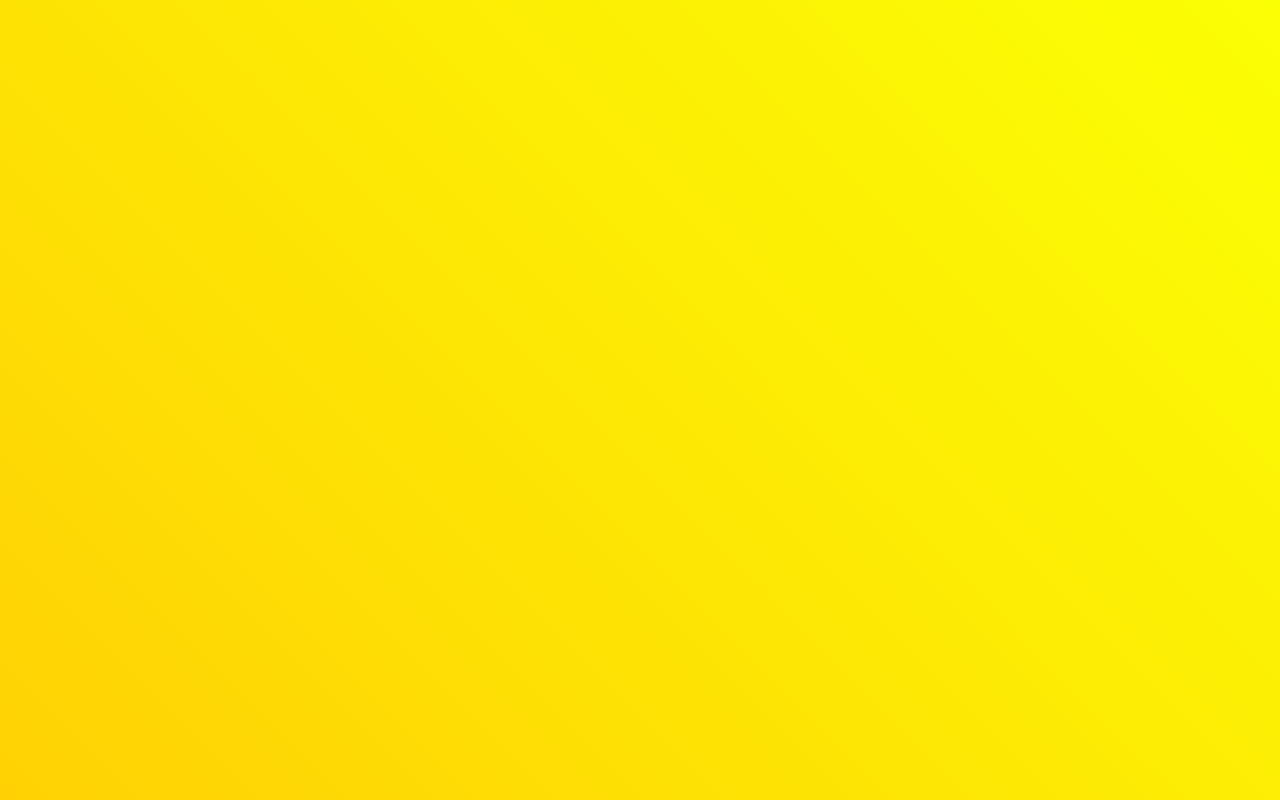
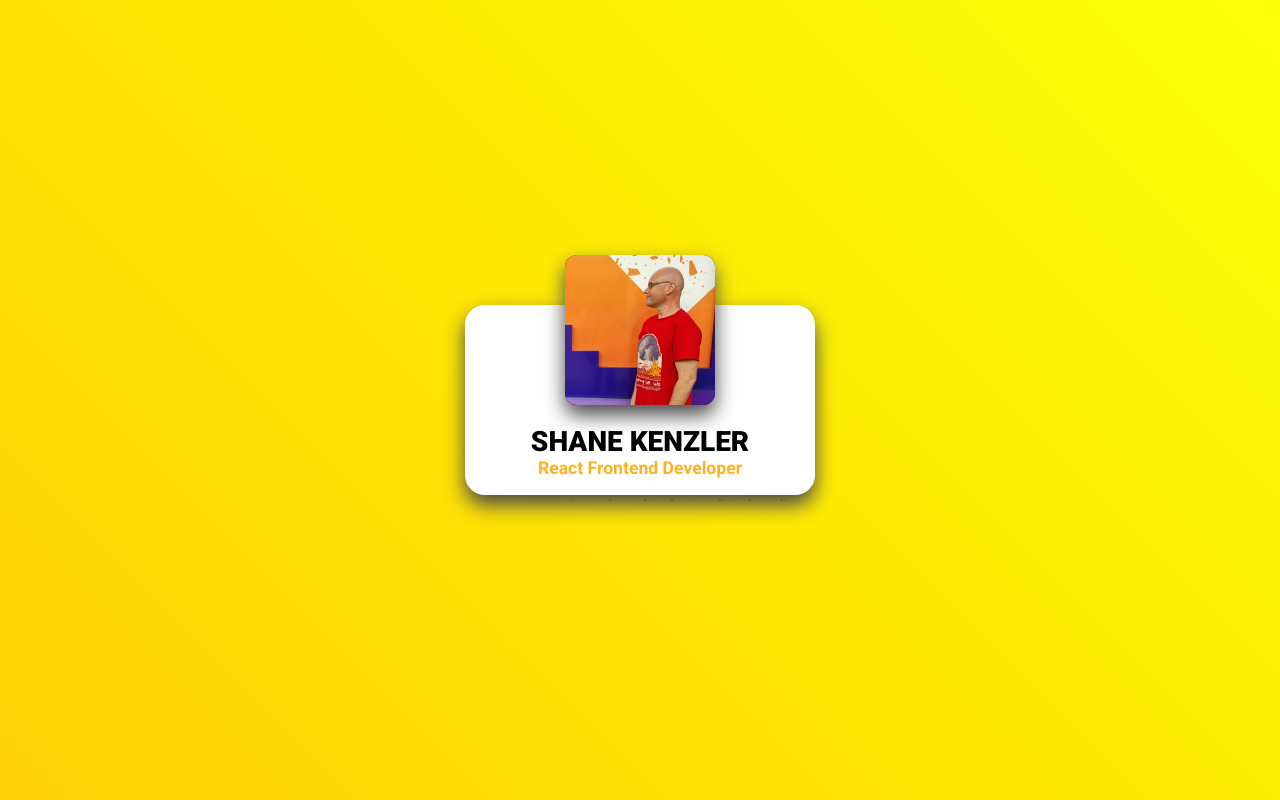
Before and after one commit to SKenzler/profile-card, a React (Create React App) app: page / in a window 1280 px wide. Built offline with nearby package versions, Linux system fonts and the light colour scheme.

Commit message:
add styling to header, title and content. Add and style a button

```diff
--- a/public/index.html
+++ b/public/index.html
@@ -9,35 +9,16 @@
       name="description"
       content="Web site created using create-react-app"
     />
-    <link rel="apple-touch-icon" href="%PUBLIC_URL%/logo192.png" />
-    <!--
-      manifest.json provides metadata used when your web app is installed on a
-      user's mobile device or desktop. See https://developers.google.com/web/fundamentals/web-app-manifest/
-    -->
+
+    <link href="https://fonts.googleapis.com/css2?family=Roboto:wght@300;500;700;900&display=swap" rel="stylesheet">
     <link rel="manifest" href="%PUBLIC_URL%/manifest.json" />
-    <!--
-      Notice the use of %PUBLIC_URL% in the tags above.
-      It will be replaced with the URL of the `public` folder during the build.
-      Only files inside the `public` folder can be referenced from the HTML.
 
-      Unlike "/favicon.ico" or "favicon.ico", "%PUBLIC_URL%/favicon.ico" will
-      work correctly both with client-side routing and a non-root public URL.
-      Learn how to configure a non-root public URL by running `npm run build`.
-    -->
-    <title>React App</title>
+    <title>React Profile Card</title>
+
   </head>
+
   <body>
-    <noscript>You need to enable JavaScript to run this app.</noscript>
     <div id="root"></div>
-    <!--
-      This HTML file is a template.
-      If you open it directly in the browser, you will see an empty page.
+  </body>
 
-      You can add webfonts, meta tags, or analytics to this file.
-      The build step will place the bundled scripts into the <body> tag.
-
-      To begin the development, run `npm start` or `yarn start`.
-      To create a production bundle, use `npm run build` or `yarn build`.
-    -->
-  </body>
 </html>
--- a/src/App.css
+++ b/src/App.css
@@ -12,6 +12,7 @@ body {
   align-items: center;
   min-height: 100vh;
   background: linear-gradient(45deg, #ffd104,#fbff04);
+  font-family: 'Roboto', sans-serif;
 }
 
 .card {
@@ -20,7 +21,7 @@ body {
   height: 190px;
   background: #fff;
   border-radius: 20px;
-  box-shadow: 0 35px 80px #626262;
+  box-shadow: 0 10px 20px #484747;
   transition: 0.5s;
 }
 
@@ -32,17 +33,19 @@ body {
   position: absolute;
   left: 50%;
   top: -50px;
-  transform: translateX(-50%);
+  transform: translate(-50%);
   width: 150px;
   height: 150px;
   background: #000;
-  box-shadow: 0 15px 50px #626262;
+  border-radius: 12px;
+  box-shadow: 0 10px 20px #484747;
   overflow: hidden;
+  transition: 0.5s;
 }
 
-card:hover .image-container {
-  width: 250px;
-  height: 250px;
+.card:hover .image-container {
+  width: 200px;
+  height: 200px;
 }
 
 .image-container .profile-picture {
@@ -53,3 +56,54 @@ card:hover .image-container {
   height: 100%;
   object-fit: contain;
 }
+
+.card .hero-container {
+  position: absolute;
+  display: flex;
+  flex-direction: column;
+  justify-content: start-end;
+  align-items: center;
+  width: 100%;
+  height: 40%;
+  transform: translateY(120px);
+  overflow: hidden;
+}
+
+.card .card-header h1 {
+  font-size: 1.75em;
+  font-weight: 900;
+  text-transform: uppercase;
+}
+
+.card .card-title h2 {
+  font-size: 1.1em;
+  font-weight: 700;
+  color: #ffb120;
+}
+
+.card .card-content p {
+  font-size: 0.9em;
+  font-weight: 300;
+  padding: 20px;
+}
+
+.btn-find {
+  font-size: 0.95em;
+  font-weight: 500;
+  padding: 10px 30px;
+  margin: 20px;
+  border: none;
+  outline: none;
+  background: #ffb120;
+  border: 2px solid #fff;
+  border-radius: 8px;
+  color: #fff;
+  cursor: pointer;
+  transition: 0.5s;
+}
+
+.btn-find:hover {
+  background: #fff;
+  border: 2px solid #ffb120;
+  color: #ffb120;
+}
--- a/src/App.js
+++ b/src/App.js
@@ -1,11 +1,12 @@
 import './App.css';
+import Card from './Components/Card';
 
 function App() {
   return (
 
     <div>
 
-      <card name="Shane Kenzler" job="React Frontend Developer" desc="I am an experienced graphic design, digital media and management professional with additional capabilities in front end development. I am organised and a problem solver with a highly client focused approach. I am seeking a position that will allow me to continue my professional development in a web development role." />
+      <Card name="Shane Kenzler" job="React Frontend Developer" desc="I am an experienced graphic design, digital media and management professional with additional capabilities in front end development. I am organised and a problem solver with a highly client focused approach. I am seeking a position that will allow me to continue my professional development in a web development role." />
 
     </div>
 
--- a/src/Components/card.js
+++ b/src/Components/card.js
@@ -1,15 +1,18 @@
 import React from 'react';
-import profile from './Portfolio_Hero_Image_sml.jpg';
+import '../App.css';
+import profile from '../Portfolio_Hero_Image_sml.jpg';
 
-export default function card (props) {
+export default function Card (props) {
 
     return (
 
-        <div className='card'>
+        <div className="card">
 
-            <div className='image-container'>
+            <div className="image-container">
                 <img src={ profile } className='profile-picture' alt="Profile" />
             </div>
+
+            <div className="hero-container">
 
                 <div className="card-header">
                     <h1> { props.name } </h1>
@@ -19,10 +22,16 @@ export default function card (props) {
                     <h2> { props.job } </h2>
                 </div>
 
-            <div className='card-content'>
+                <div className="card-content">
                     <p> { props.desc } </p>
                 </div>
 
+                <div className="">
+                    <button type="button" className="btn-find">Find out more</button>
                 </div>
-    )
+
+            </div>
+
+        </div>
+    );
 }
--- a/src/index.js
+++ b/src/index.js
@@ -1,6 +1,5 @@
 import React from 'react';
 import ReactDOM from 'react-dom/client';
-import './index.css';
 import App from './App';
 import reportWebVitals from './reportWebVitals';
 
```
Also changed, not shown: public/logo192.png (deleted), public/logo512.png (deleted). Lines whose indentation alone changed are shown as unchanged.
